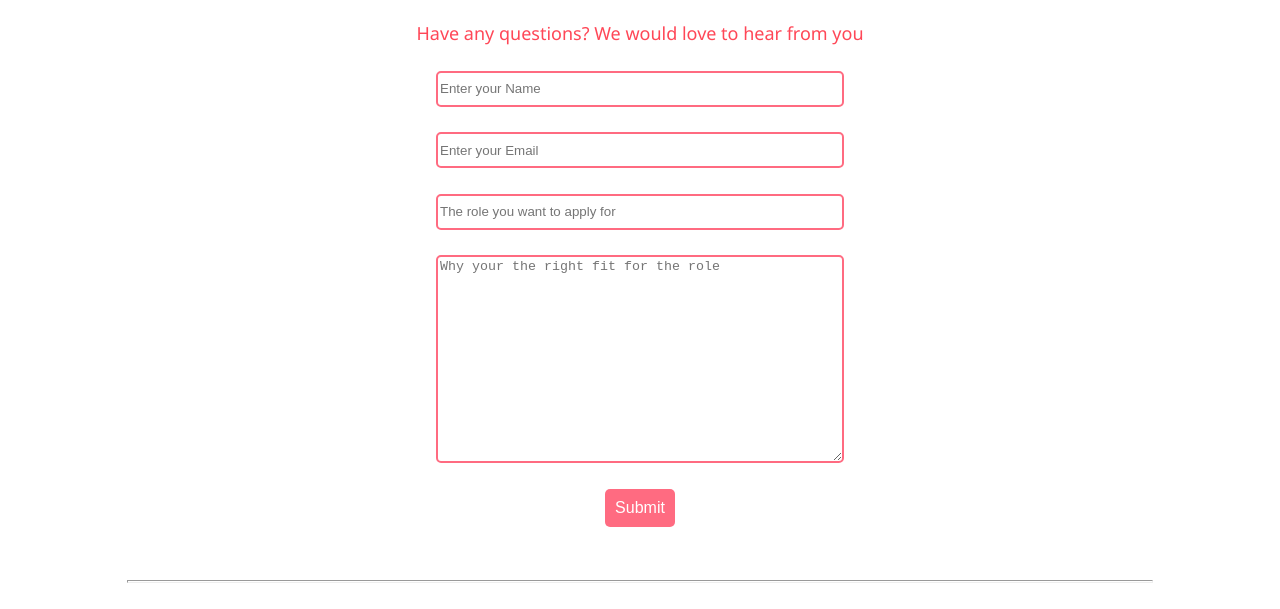
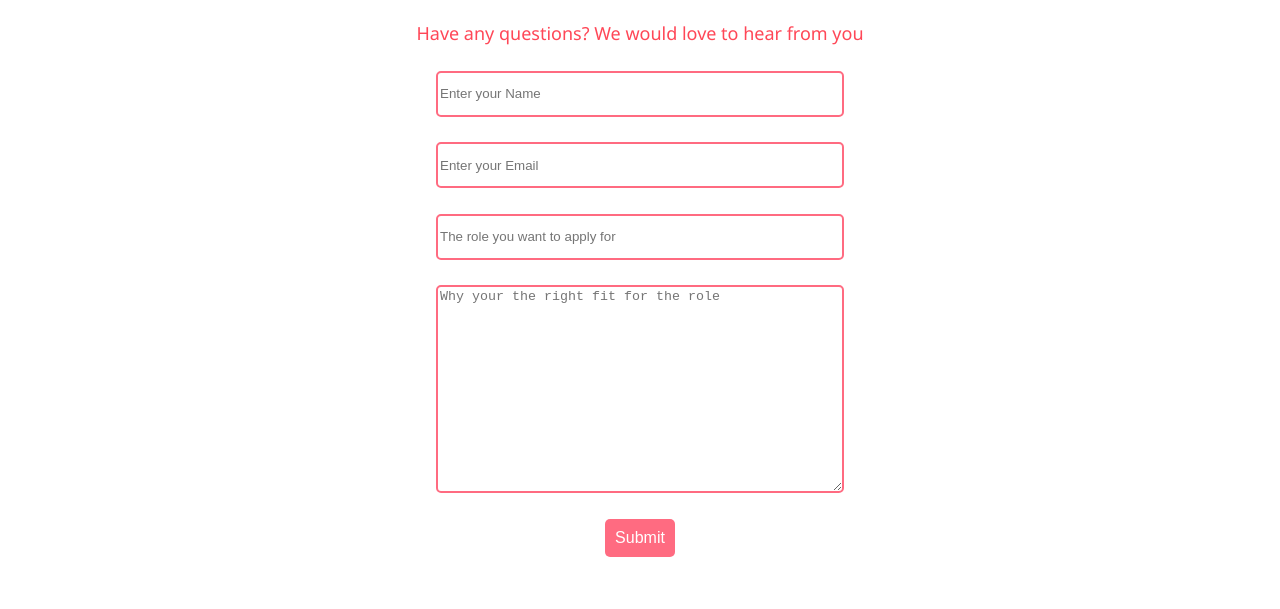
Before and after one commit to mirazxmondal/Yum-Yum, a plain HTML site: page Assets/HTML/career.html in a window 1280 px wide. Shown: the part 134-743 px from the top of the page. Drawn offline with Linux system fonts and the light colour scheme; files whose address does not match are found by name.

Commit message:
Hr added in cart and slight UI change

```diff
--- a/Assets/CSS/career.css
+++ b/Assets/CSS/career.css
@@ -158,7 +158,7 @@ ul {
 }
 
 .contact-input {
-  height: 30px;
+  height: 40px;
   width: 400px;
   border: solid #ff6b81 2px;
   border-radius: 5px;
```
Also changed, not shown: Assets/HTML/cart.html (+2 -0 lines).
